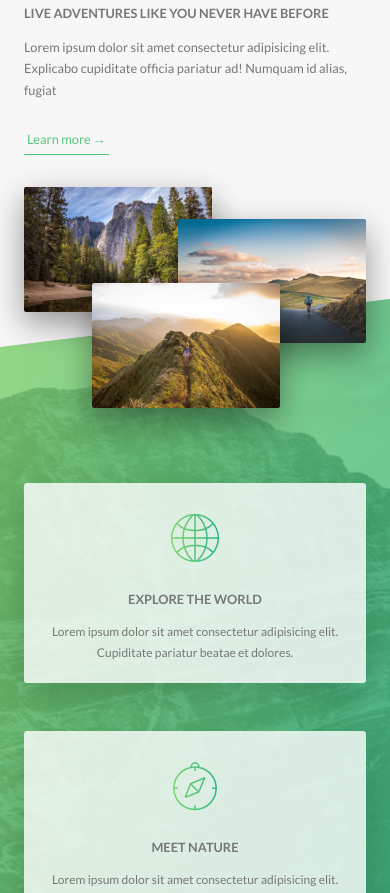
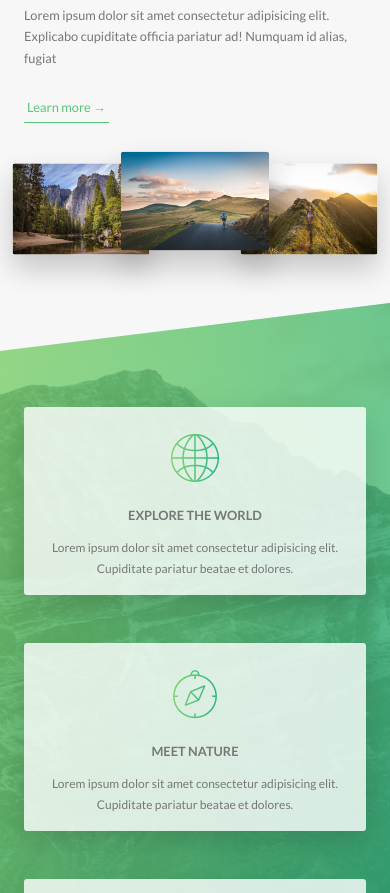
Before and after one commit to KalyyanDeka/natours, a website: page index.html in a window 390 px wide. Shown: the part 1107-2000 px from the top of the page. Drawn offline with Linux system fonts and the light colour scheme.

Commit message:
adding media queries to the layout about and features section

```diff
--- a/sass/base/_utilities.scss
+++ b/sass/base/_utilities.scss
@@ -4,10 +4,18 @@
 
 .u-margin-bottom-big {
     margin-bottom: 8rem !important;
+
+    @include respond(tab-port) {
+        margin-bottom: 5rem !important;
+    }
 }
 
 .u-margin-bottom-medium {
     margin-bottom: 4rem !important;
+
+    @include respond(tab-port) {
+        margin-bottom: 3rem !important;
+    }
 }
 
 .u-margin-bottom-small {
--- a/sass/components/_composition.scss
+++ b/sass/components/_composition.scss
@@ -11,19 +11,44 @@
         transition: all .2s;
         outline-offset: 2rem;
 
+        @include respond(tab-port) {
+            float: left;
+            position: relative;
+            width: 33.333333%;
+            box-shadow: 0 1.5rem 3rem rgba($color-black, .2);
+
+        }
+
         &--p1 {
             left: 0;
             top: -2rem;
+
+            @include respond(tab-port) {
+                top: 0;
+                transform: scale(1.2);
+            }
         }
 
         &--p2 {
             right: 0;
             top: 2rem;
+
+            @include respond(tab-port) {
+                top: -1rem;
+                transform: scale(1.3);
+                z-index: 100;
+            }
         }
 
         &--p3 {
             left: 20%;
             top: 10rem;
+
+            @include respond(tab-port) {
+                left: 0;
+                top: 0;
+                transform: scale(1.2);
+            }
         }
 
         &:hover {
--- a/sass/components/_feature-box.scss
+++ b/sass/components/_feature-box.scss
@@ -7,6 +7,10 @@
     box-shadow: 0 1.5rem 4rem rgba($color-black, .15);
     transition: all .3s;
 
+    @include respond(tab-port) {
+        padding: 2rem;
+    }
+
 
 
     &__icon {
@@ -15,7 +19,11 @@
         display: inline-block;
         background-image: linear-gradient(to right, $color-primary-light, $color-primary-dark);
 	    -webkit-background-clip: text;
-	    color: transparent;
+        color: transparent;
+
+        @include respond(tab-port) {
+            margin-bottom: 0;
+        }
     }
 
     &:hover {
--- a/sass/layout/_footer.scss
+++ b/sass/layout/_footer.scss
@@ -11,6 +11,10 @@
     &__logo-box {
         text-align: center;
         margin-bottom: 8rem;
+
+        @include respond(tab-port) {
+            margin-bottom: 6rem;
+        }
     }
 
     &__logo {
@@ -27,14 +31,14 @@
         margin-left: 34rem;
 
         @include respond(tab-port) {
-            width: 100%;
-            margin-left: 2rem;
-            // text-align: center;
+            // width: 100%;
+            margin-left: 0;
+            text-align: center;
         }
 
         @include respond(phone) {
-            margin-left: 1rem;
-            // text-align: center;
+            margin-left: 0;
+            text-align: center;
         }
     }
 
--- a/sass/layout/_header.scss
+++ b/sass/layout/_header.scss
@@ -10,11 +10,19 @@
 	background-position: top;
 	position: relative;
 
+		@include respond(tab-port) {
+			margin-bottom: 8rem;
+		}
+
+		@include respond(phone) {
+			margin-bottom: 4rem;
+		}
+
 	-webkit-clip-path: polygon(0 0, 100% 0, 100% 75vh, 0 100%);
 	clip-path: polygon(0 0, 100% 0, 100% 85vh, 0 100%);
 
 	@include respond(phone) {
-		-webkit-clip-path: polygon(0 0, 100% 0, 100% 90vh, 0 100%);
+		-webkit-clip-path: polygon(0 0, 100% 0, 100% 85vh, 0 100%);
 		clip-path: polygon(0 0, 100% 0, 100% 85vh, 0 100%);
 	}
 
--- a/sass/pages/_home.scss
+++ b/sass/pages/_home.scss
@@ -2,6 +2,10 @@
     background-color: $color-grey-light-1;
     padding: 25rem 0;
     margin-top: -20vh;
+
+    @include respond(tab-port) {
+        padding: 20rem 0;
+    }
 }
 
 .section-features {
@@ -20,6 +24,10 @@
         & > * {
             transform: skewY(7deg);
         }
+
+        @include respond(tab-port) {
+            padding: 10rem 0;
+        }
 }
 
 
@@ -27,16 +35,28 @@
     background-color: $color-grey-light-1;
     padding: 25rem 0 15rem 0;
     margin-top: -10rem;
+
+    @include respond(tab-port) {
+        padding: 20rem 0 10rem 0;
+    }
 }
 
 .section-stories {
     padding: 15rem 0;
     position: relative;
+
+    @include respond(tab-port) {
+        padding: 10rem 0;
+    }
 }
 
 .section-book {
     padding: 15rem 0;
     background-image: linear-gradient(to right bottom, $color-primary-light, $color-primary-dark);
+
+    @include respond(tab-port) {
+        padding: 10rem 0;
+    }
 }
 
 .book {
```
Also changed, not shown: css/style.css.
